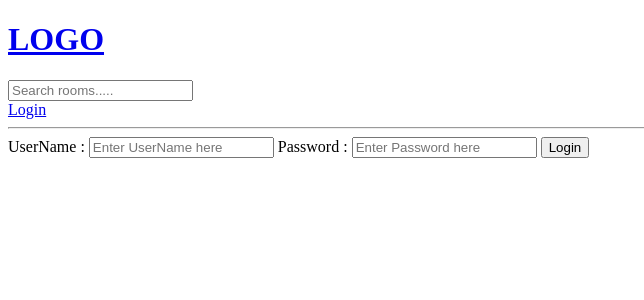
After one commit to MahaSabriMOE/studybud, a Django app: page /login/ in a window 1280 px wide. The commit adds this page. Shown: the top 300 px of the page, without its empty margins (0-644 px from the left). Run offline with Django 4.2, Linux system fonts and the light colour scheme.

Commit message:
mahachanges2

```diff
--- a/Templates/navbar.html
+++ b/Templates/navbar.html
@@ -7,4 +7,5 @@
 
 
 </form>
+<a href="{% url 'login' %}">Login</a>
 <hr>
--- /dev/null
+++ b/base/templates/base/login_register.html
@@ -0,0 +1,19 @@
+{% extends 'main.html' %}
+
+{% block content %}
+<div>
+    <form method= "POST" action="">
+      {% csrf_token %}
+      <label >UserName :</label>
+      <input type="text" name="username" placeholder="Enter UserName here"/>
+
+      <label >Password :</label>
+      <input type="password" name="password" placeholder="Enter Password here"/>
+
+
+      <input type="submit" value="Login"/>
+
+    </form>
+</div>
+
+{% endblock content %}
--- a/base/templates/base/login_regiter.html
+++ /dev/null
@@ -1,6 +0,0 @@
-{% extends 'main.html' %}
-
-{% block content %}
-
-
-{% endblock content %}
--- a/base/urls.py
+++ b/base/urls.py
@@ -2,6 +2,7 @@ from django.urls import path
 from . import views
 
 urlpatterns =[
+    path('login/', views.loginPage , name="login"),
     path('',views.home,name="home"),
     path('room/<str:pk>/',views.room, name="room"),
     path('create-room/',views.createRoom, name="create-room"),
--- a/base/views.py
+++ b/base/views.py
@@ -1,11 +1,26 @@
 from django.shortcuts import render, redirect
 from django.db.models import Q
+from django.contrib.auth.models import User
+from django.contrib import messages
 from .models import Room, Topic
 from .forms import RoomForm
 
 
 
 # Create your views here.
+
+def loginPage(request):
+    if request.method == 'POST':
+        username=request.POST.get('username')
+        password=request.POST.get('password')
+
+        try:
+            user=User.objects.get(username=username)
+        except:
+            messages.error(request,'User Doen Not Exist !')
+
+    context={}
+    return render(request, 'base/login_register.html' , context)
 
 
 def home (request):
```
